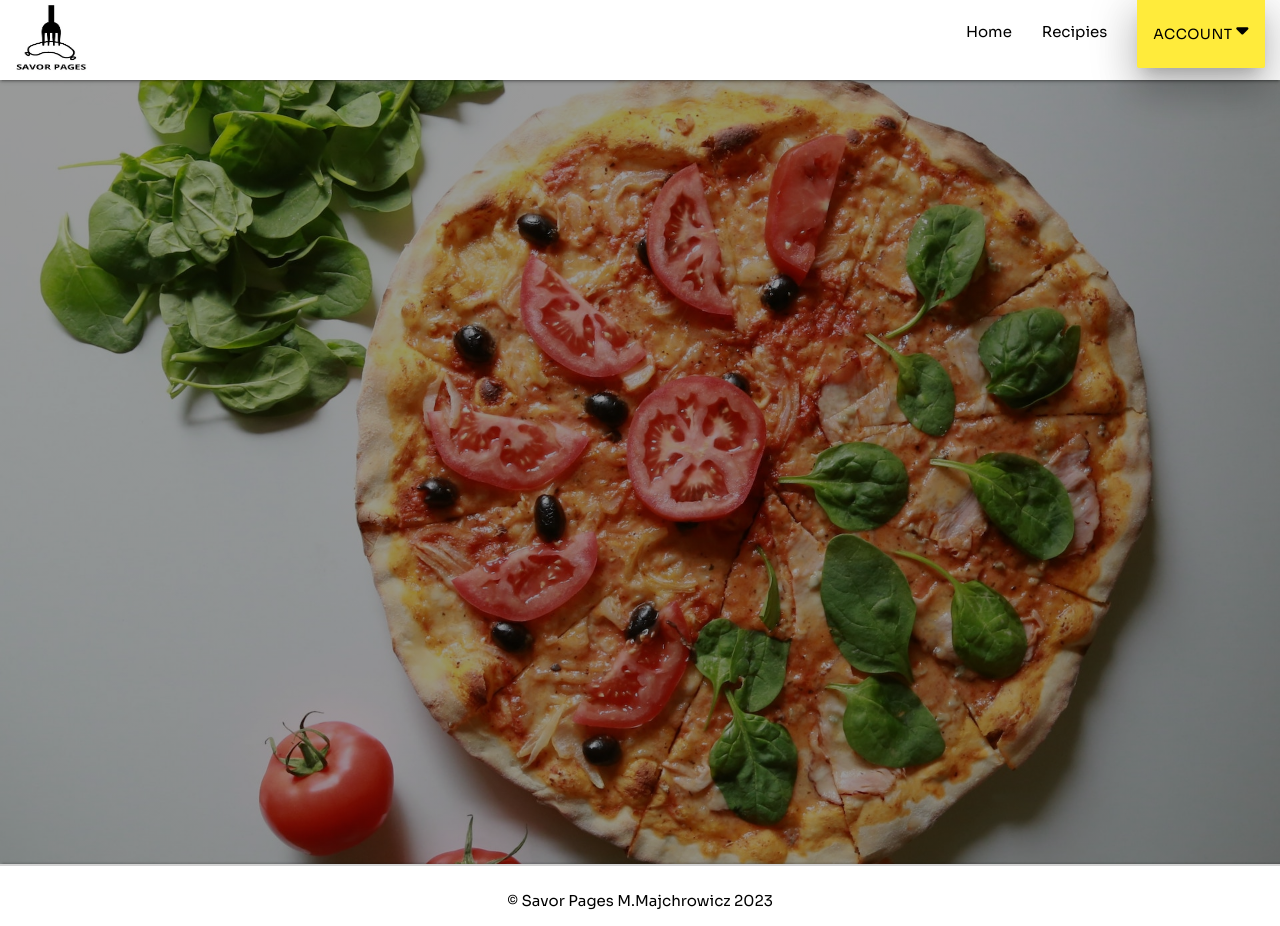
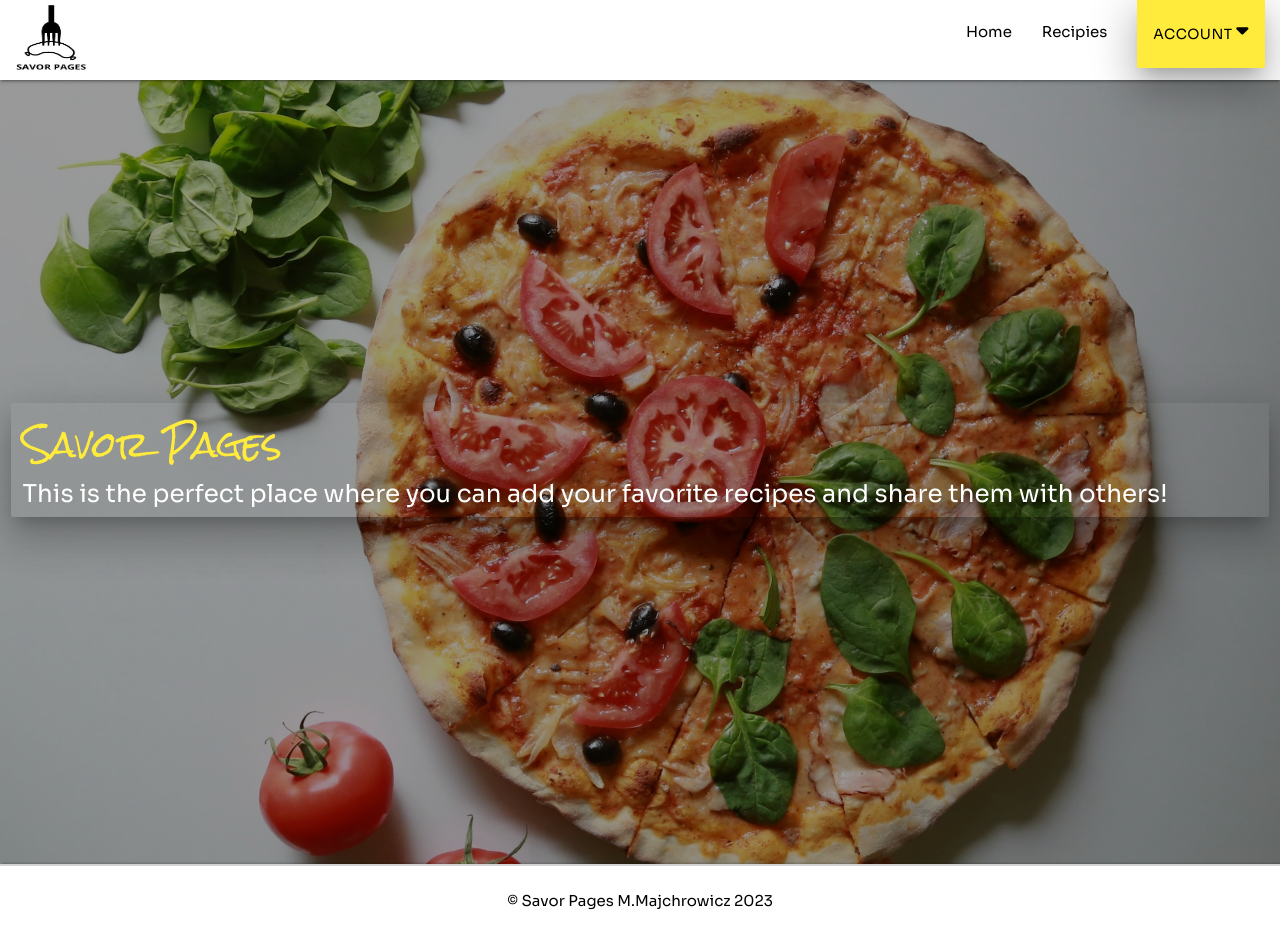
Before and after one commit to monimaj89/Project3-Savor-Pages, a Flask app: page / in a window 1280 px wide. Run offline with Flask 3, Linux system fonts and the light colour scheme; some libraries are stand-ins or nearby versions.

Commit message:
Add a text to a hero image

```diff
--- a/savorpages/static/css/style.css
+++ b/savorpages/static/css/style.css
@@ -8,6 +8,7 @@ body {
 
 }
 
+/* Remove margin above footer */
 .row {
     margin: 0;
 }
@@ -75,3 +76,7 @@ main {
     background-repeat: no-repeat;
     background-size: cover;
 }
+
+.hero-text {
+    font-family: 'Rock Salt', sans serif;
+}
--- a/savorpages/templates/index.html
+++ b/savorpages/templates/index.html
@@ -2,8 +2,12 @@
 {% block content %}
 
 <div class="row">
-    <div class="hero">
-
+    <div class="col s12 hero valign-wrapper ">
+        <div class="col s12 card transparent z-depth-5">
+            <h4 class="yellow-text hero-text">Savor Pages</h4>
+            <h5 class="white-text text-darken-4">This is the perfect place where you can add your favorite
+                recipes and share them with others!</h5>
+        </div>
     </div>
 </div>
 
```
